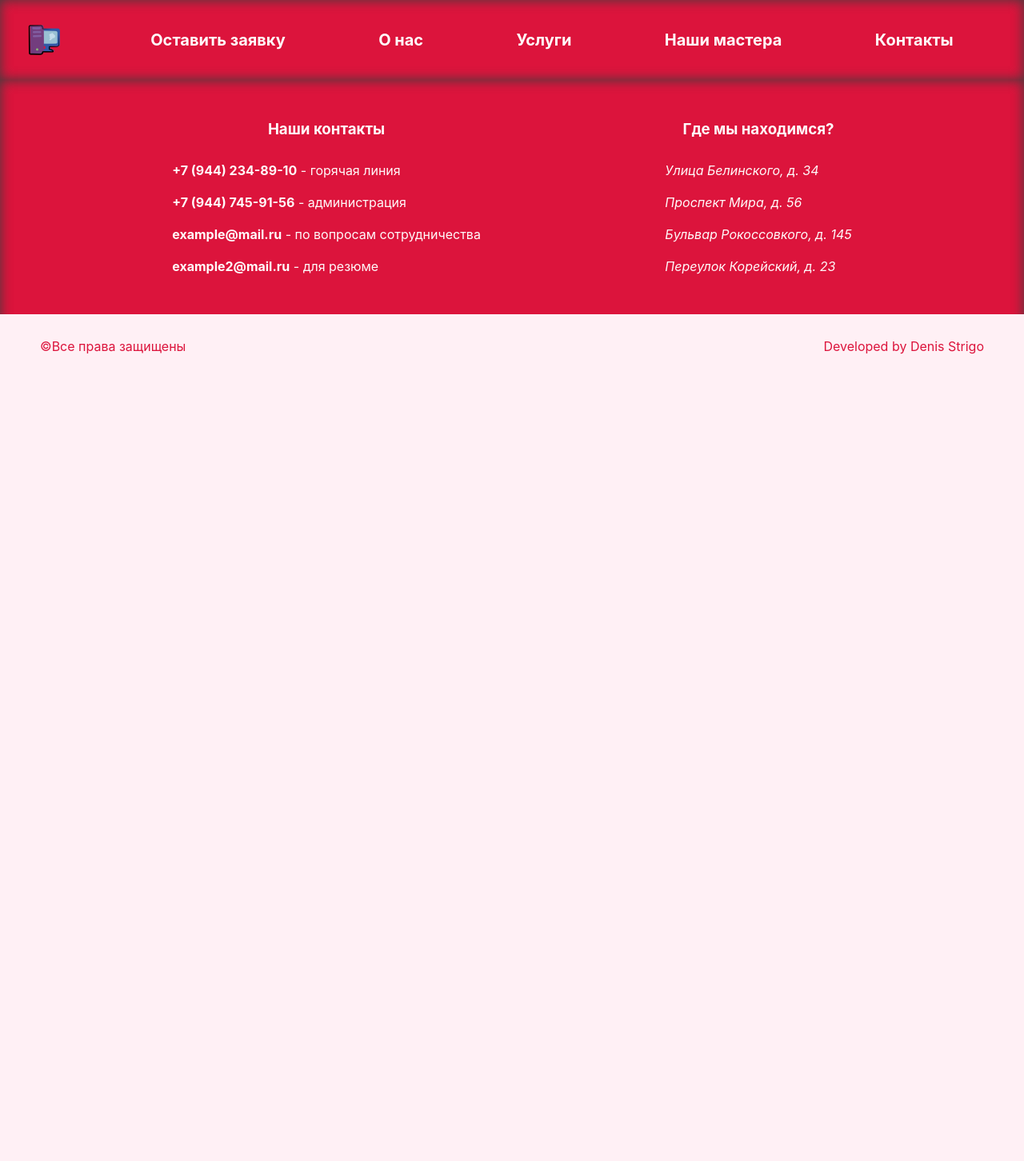
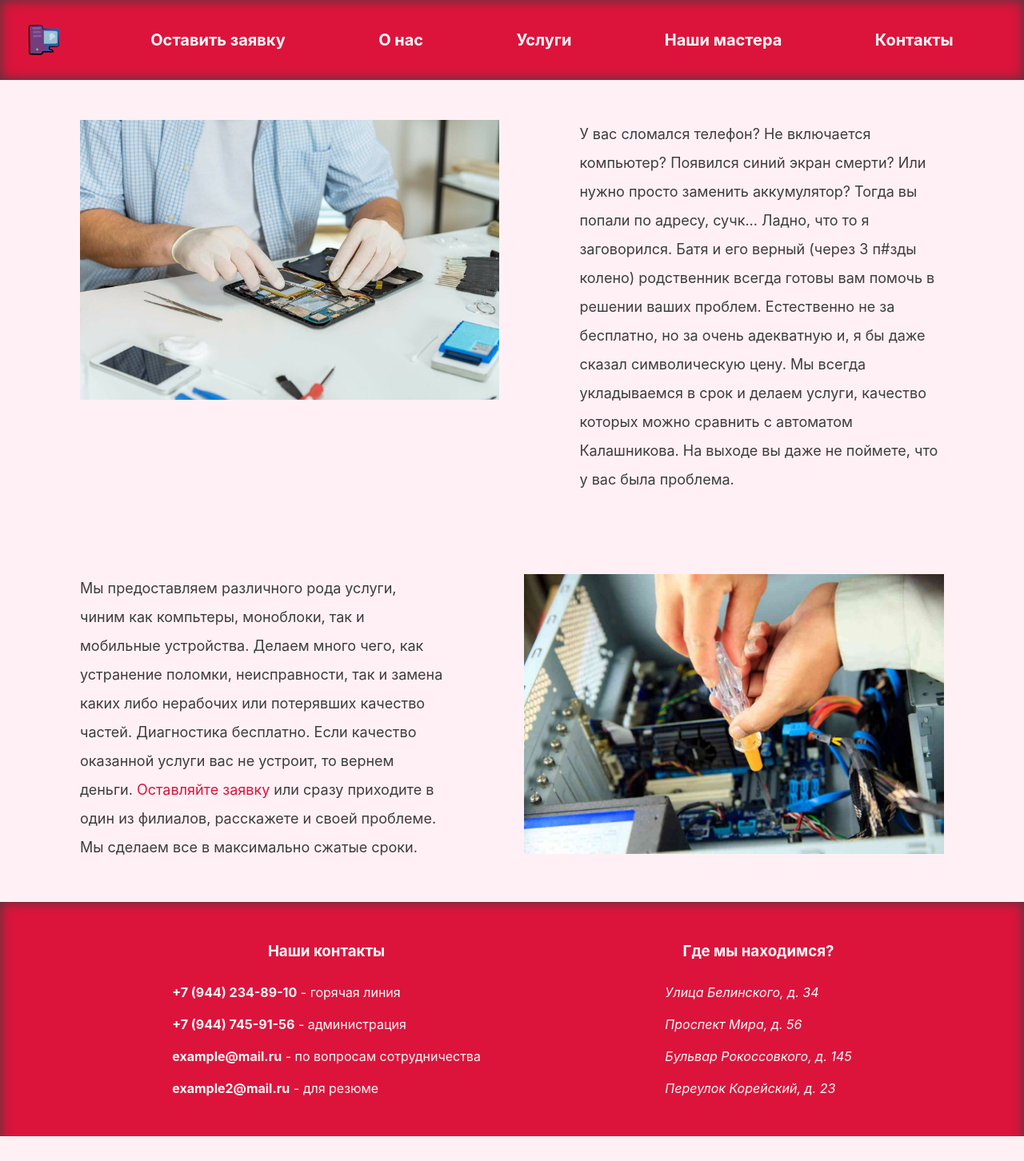
Before and after one commit to Den1sproger/CompBatya-Front-End, a Vue app: page /about in a window 1280 px wide. Shown: the top 1452 px of the page at 80% size. Before the commit the page ends 800 px from the top, so only its background shows below. Built offline with nearby package versions, Linux system fonts and the light colour scheme.

Commit message:
feat: created about component

```diff
--- a/src/components/AboutUs.vue
+++ b/src/components/AboutUs.vue
@@ -1,6 +1,27 @@
 <template>
-  <section class="about">
+  <section id="about">
+    <div class="about-top">
+      <img class="demo-photo" src="../assets/images/service_demo.jpg" alt="service image">
+      <p class="description">
+        У вас сломался телефон? Не включается компьютер? Появился синий экран смерти? Или нужно просто заменить аккумулятор?
+        Тогда вы попали по адресу, сучк... Ладно, что то я заговорился.
+        Батя и его верный (через 3 п#зды колено) родственник всегда готовы вам помочь в решении ваших проблем.
+        Естественно не за бесплатно, но за очень адекватную и, я бы даже сказал символическую цену.
+        Мы всегда укладываемся в срок и делаем услуги, качество которых можно сравнить с автоматом Калашникова.
+        На выходе вы даже не поймете, что у вас была проблема.
+      </p>
+    </div>
 
+    <div class="about-bottom">
+      <p class="description">
+        Мы предоставляем различного рода услуги, чиним как компьтеры, моноблоки, так и мобильные устройства.
+        Делаем много чего, как устранение поломки, неисправности, так и замена каких либо нерабочих или потерявших качество частей.
+        Диагностика бесплатно. Если качество оказанной услуги вас не устроит, то вернем деньги.
+        <span>Оставляйте заявку</span> или сразу приходите в один из филиалов, расскажете и своей проблеме.
+        Мы сделаем все в максимально сжатые сроки.
+      </p>
+      <img class="demo-photo" src="../assets/images/rempkbabyshk1.jpg" alt="service image">
+    </div>
   </section>
 </template>
 
@@ -9,4 +30,31 @@
 
 
 <style lang="scss" scoped>
+#about {
+  background-color: $background-light;
+  color: $text-dark;
+}
+
+.about-top,
+.about-bottom {
+  padding: 50px 100px;
+  display: flex;
+  flex-direction: row;
+  justify-content: center;
+  align-items: flex-start;
+  gap: 100px;
+}
+
+.demo-photo {
+  height: 350px;
+}
+
+.description {
+  font-size: 18px;
+  line-height: 36px;
+
+  span {
+    color: $text-accent;
+  }
+}
 </style>
```
Also changed, not shown: src/assets/images/rempkbabyshk1.jpg (added), src/assets/images/service_demo.jpg (added).
